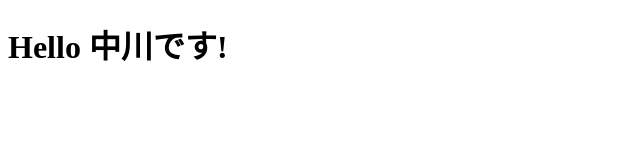
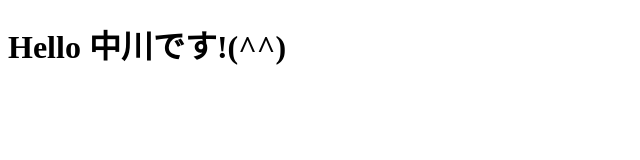
Before and after one commit to harupapa0710/test, a plain HTML site: page index.html in a window 1280 px wide. Shown: the full height of the page, 0-640 px from the left. Drawn offline with Linux system fonts and the light colour scheme.

Commit message:
Update index.html

```diff
--- a/index.html
+++ b/index.html
@@ -14,6 +14,6 @@
   <title>Progate練習　中川</title>
 </head>
 <body>
-  <h1>Hello 中川です!</h1>
+  <h1>Hello 中川です!(^^)</h1>
 </body>
 </html>
```
